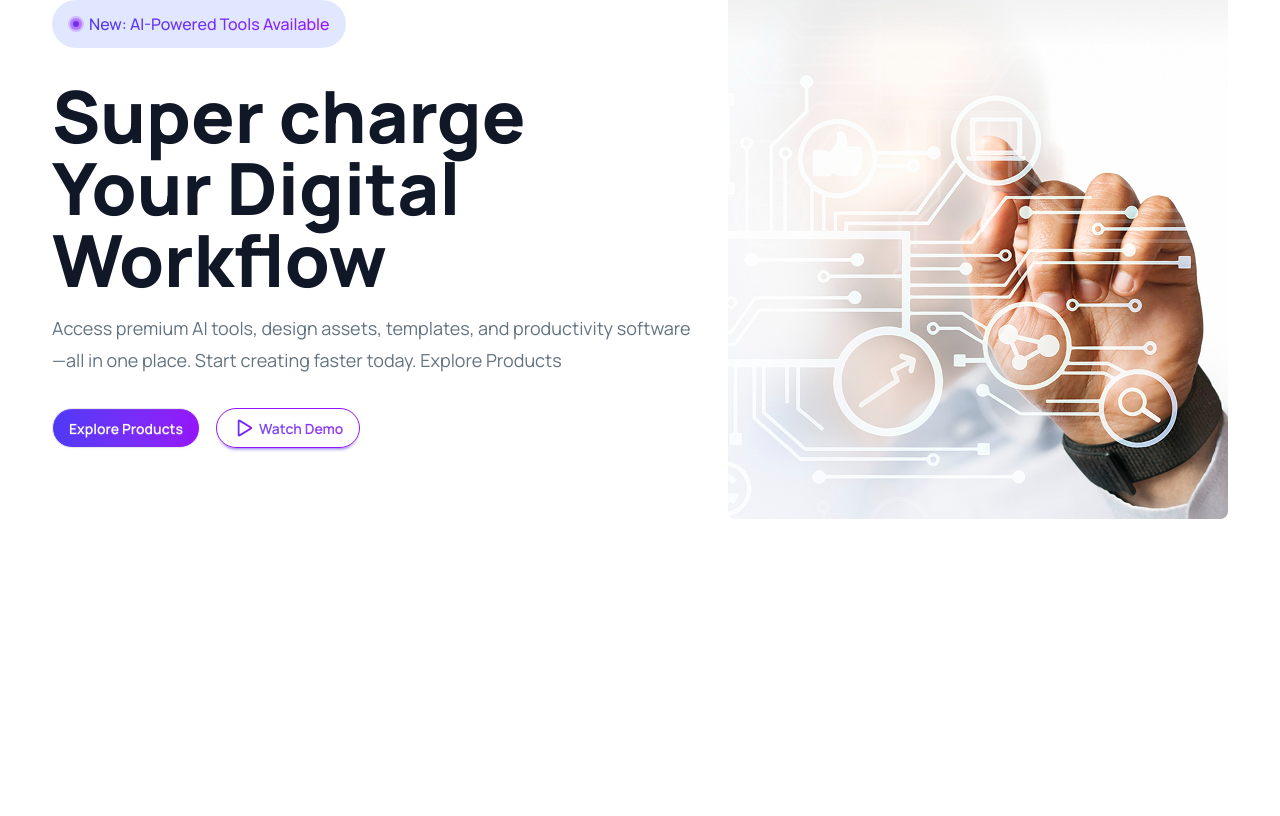
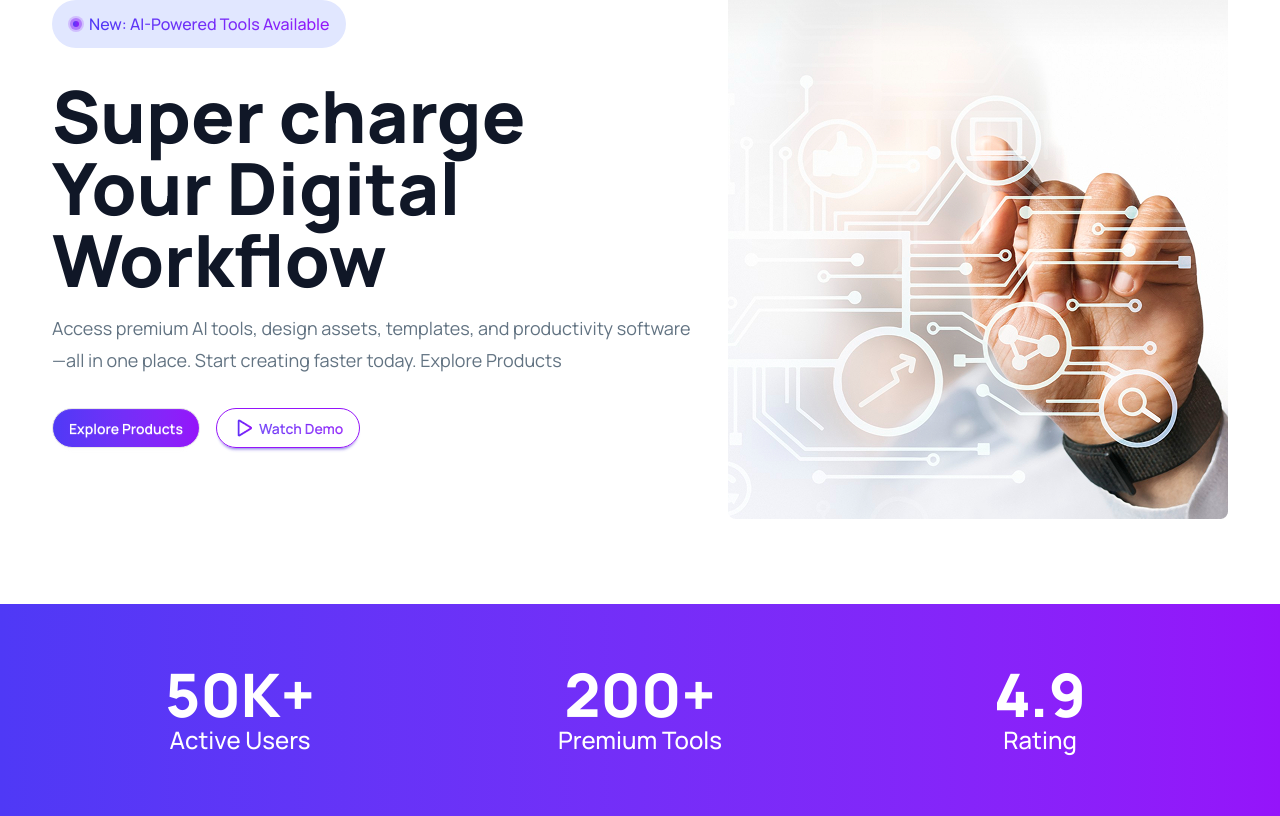
Before and after one commit to sumon-ahmed-ss-550/Assignment-6, a React (Vite) app: page / in a window 1280 px wide. Shown: the part 244-1060 px from the top of the page. Before the commit the page ends 848 px from the top, so only its background shows below. Built offline with nearby package versions, Linux system fonts and the light colour scheme.

Commit message:
Add info component

```diff
--- a/src/App.jsx
+++ b/src/App.jsx
@@ -1,5 +1,6 @@
 import "./App.css";
 import Banner from "./components/banner/Banner";
+import Info from "./components/info/Info";
 import Navbar from "./components/navbar/Navbar";
 
 function App() {
@@ -7,6 +8,7 @@ function App() {
     <>
       <Navbar></Navbar>
       <Banner></Banner>
+      <Info></Info>
     </>
   );
 }
--- /dev/null
+++ b/src/components/info/Info.jsx
@@ -0,0 +1,28 @@
+import React from "react";
+
+const Info = () => {
+  return (
+    <section className="bg-linear-to-r from-[#4F39F6] to-[#9514FA] py-15">
+      <div className="container grid sm:grid-cols-3 gap-6 justify-items-center">
+        <div className="text-center">
+          <h2 className="font-extrabold text-6xl text-white">50K+</h2>
+          <span className="font-medium text-2xl text-white mt-3">
+            Active Users
+          </span>
+        </div>
+        <div className="text-center">
+          <h2 className="font-extrabold text-6xl text-white">200+</h2>
+          <span className="font-medium text-2xl text-white mt-3">
+            Premium Tools
+          </span>
+        </div>
+        <div className="text-center">
+          <h2 className="font-extrabold text-6xl text-white">4.9</h2>
+          <span className="font-medium text-2xl text-white mt-3">Rating</span>
+        </div>
+      </div>
+    </section>
+  );
+};
+
+export default Info;
--- a/src/components/navbar/Navbar.jsx
+++ b/src/components/navbar/Navbar.jsx
@@ -6,7 +6,7 @@ import { IoClose } from "react-icons/io5";
 const Navbar = () => {
   const [toggle, setToggle] = useState(false);
   return (
-    <nav className="shadow-sm py-6">
+    <nav className="shadow-sm py-6 sticky top-0 bg-white">
       <div className="container flex justify-between items-center">
         <div className="nav-start">
           <div className="flex items-center gap-2 lg:gap-0">
--- a/src/index.css
+++ b/src/index.css
@@ -20,6 +20,7 @@ body {
   padding: 0 12px;
 }
 
+/* banner component */
 @media only screen and (max-width: 895px) {
   .container-img-area {
     flex-direction: column;
```
